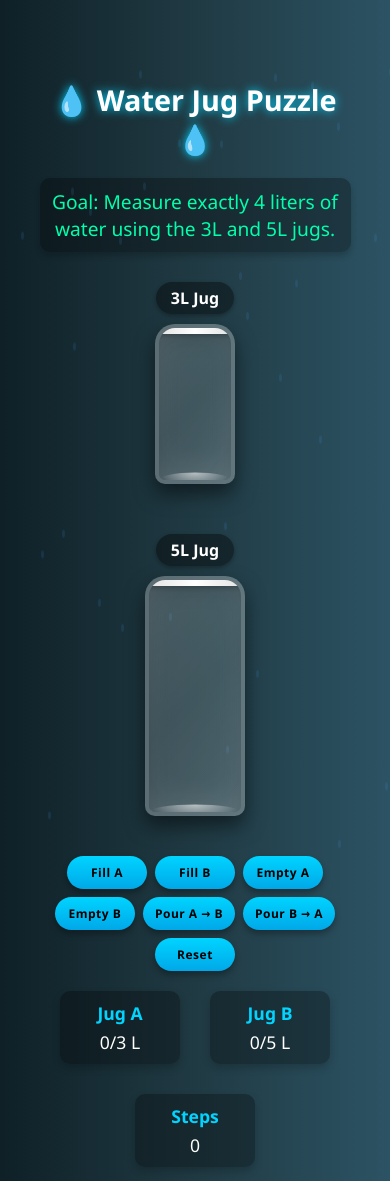
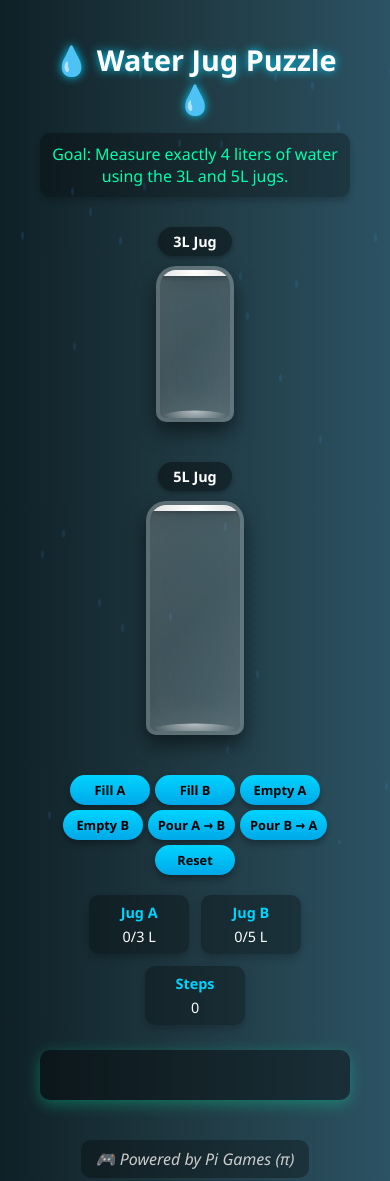
Before and after one commit to HabibParvej/Water_Jug_Game, a website: page index.html in a window 390 px wide. Shown: the top 1181 px of the page. Drawn offline with Linux system fonts and the light colour scheme.

Commit message:
Update index.html

```diff
--- a/index.html
+++ b/index.html
@@ -3,7 +3,7 @@
 <head>
   <meta charset="UTF-8">
   <meta name="viewport" content="width=device-width, initial-scale=1.0">
-  <title>Realistic Water Jug Puzzle | Pi Games</title>
+  <title>Responsive Water Jug Puzzle | Pi Games</title>
   <link rel="icon" type="image/png" href="https://upload.wikimedia.org/wikipedia/commons/thumb/2/2e/Pi-symbol.svg/768px-Pi-symbol.svg.png">
   <style>
     * {
@@ -19,15 +19,16 @@
       display: flex;
       flex-direction: column;
       align-items: center;
-      justify-content: flex-start;
-      padding-top: 60px;
-      perspective: 1000px;
+      justify-content: center;
       overflow-x: hidden;
+      padding: 20px;
     }
     .splash {
       position: fixed;
-      top: 0; left: 0;
-      width: 100%; height: 100%;
+      top: 0;
+      left: 0;
+      width: 100%;
+      height: 100%;
       background-color: black;
       color: white;
       display: flex;
@@ -40,22 +41,23 @@
     @keyframes fadeOut {
       0% {opacity: 1;}
       80% {opacity: 1;}
-      100% {opacity: 0; visibility: hidden;}
+      100% {opacity: 0; visibility: hidden; display: none;}
     }
     h1 {
-      font-size: 3rem;
-      margin-bottom: 20px;
+      font-size: clamp(1.8rem, 6vw, 2.8rem);
+      margin-bottom: 15px;
       text-shadow: 0 0 10px #00d4ff;
       text-align: center;
+      padding: 0 10px;
     }
     .container {
       text-align: center;
-      max-width: 800px;
-      width: 90%;
+      max-width: 1000px;
+      width: 100%;
       padding: 20px;
     }
     #goal {
-      font-size: 1.2rem;
+      font-size: clamp(1rem, 3vw, 1.2rem);
       margin-bottom: 20px;
       color: #00ffab;
       background: rgba(0, 0, 0, 0.3);
@@ -67,16 +69,18 @@
       display: flex;
       justify-content: center;
       align-items: flex-end;
-      gap: 60px;
+      gap: clamp(20px, 8vw, 60px);
       margin: 30px 0;
       position: relative;
       z-index: 1;
+      flex-wrap: wrap;
     }
     .jug-container {
       display: flex;
       flex-direction: column;
       align-items: center;
       margin-bottom: 10px;
+      min-width: 100px;
     }
     .jug-label {
       background: rgba(0, 0, 0, 0.4);
@@ -85,6 +89,7 @@
       margin-bottom: 10px;
       font-weight: bold;
       box-shadow: 0 2px 4px rgba(0, 0, 0, 0.3);
+      font-size: clamp(0.9rem, 3vw, 1rem);
     }
     .jug {
       position: relative;
@@ -93,7 +98,6 @@
       border: 4px solid rgba(255, 255, 255, 0.2);
       border-radius: 20px 20px 10px 10px;
       overflow: hidden;
-      transform-style: preserve-3d;
       box-shadow:
         0 10px 20px rgba(0, 0, 0, 0.5),
         inset 0 -10px 30px rgba(255, 255, 255, 0.1),
@@ -101,17 +105,16 @@
       transition: transform 0.3s ease;
     }
     .jug:hover {
-      transform: translateY(-5px) rotateX(5deg);
+      transform: translateY(-5px);
     }
     #jugA {
-      width: 100px;
-      height: 200px; /* 3L jug */
+      width: clamp(70px, 20vw, 100px);
+      height: clamp(140px, 40vw, 200px);
     }
     #jugB {
-      width: 130px;
-      height: 300px; /* 5L jug */
+      width: clamp(90px, 25vw, 130px);
+      height: clamp(180px, 60vw, 300px);
     }
-    /* Glass effect for jugs */
     .jug::before {
       content: '';
       position: absolute;
@@ -123,7 +126,6 @@
       z-index: 1;
       pointer-events: none;
     }
-    /* Jug rim */
     .jug::after {
       content: '';
       position: absolute;
@@ -147,7 +149,6 @@
       z-index: 1;
       box-shadow: inset 0 10px 15px rgba(0, 0, 0, 0.2);
     }
-    /* Water surface effect */
     .water::after {
       content: '';
       position: absolute;
@@ -159,7 +160,6 @@
       border-radius: 50%;
       transform: translateY(-50%);
     }
-    /* Water droplets */
     .water-droplet {
       position: absolute;
       width: 5px;
@@ -180,51 +180,37 @@
       display: flex;
       flex-wrap: wrap;
       justify-content: center;
-      gap: 10px;
+      gap: 8px;
       margin: 20px 0;
     }
     #controls button {
       background: linear-gradient(to bottom, #00d4ff, #00a8e8);
       color: black;
       border: none;
-      padding: 12px 24px;
-      font-size: 16px;
+      padding: clamp(8px, 2vw, 12px) clamp(12px, 3vw, 20px);
+      font-size: clamp(0.8rem, 3vw, 1rem);
       border-radius: 50px;
       cursor: pointer;
       transition: all 0.3s ease;
       box-shadow: 0 4px 6px rgba(0, 0, 0, 0.3);
-      min-width: 120px;
+      min-width: clamp(80px, 25vw, 120px);
       font-weight: bold;
-      letter-spacing: 0.5px;
       position: relative;
       overflow: hidden;
-    }
-    #controls button::after {
-      content: '';
-      position: absolute;
-      top: -10px;
-      left: -10px;
-      right: -10px;
-      bottom: -10px;
-      background: radial-gradient(circle, rgba(255,255,255,0.4) 0%, rgba(255,255,255,0) 80%);
-      opacity: 0;
-      transition: opacity 0.3s ease;
+      white-space: nowrap;
     }
     #controls button:hover {
       transform: translateY(-3px) scale(1.05);
       box-shadow: 0 6px 12px rgba(0, 0, 0, 0.4);
-    }
-    #controls button:hover::after {
-      opacity: 1;
     }
     #controls button:active {
       transform: translateY(1px);
       box-shadow: 0 2px 4px rgba(0, 0, 0, 0.3);
     }
     footer {
-      margin-top: 40px;
+      margin-top: 30px;
       font-style: italic;
-      font-size: 1.2rem;
+      font-size: clamp(1rem, 3vw, 1.2rem);
       color: #ccc;
       text-align: center;
       background: rgba(0, 0, 0, 0.3);
@@ -233,17 +219,17 @@
     }
     #status {
       margin-top: 20px;
-      font-size: 1.1rem;
+      font-size: clamp(0.9rem, 3vw, 1.1rem);
       display: flex;
       justify-content: center;
-      gap: 30px;
+      gap: clamp(10px, 3vw, 30px);
       flex-wrap: wrap;
     }
     .status-card {
       background: rgba(0, 0, 0, 0.3);
-      padding: 15px 25px;
+      padding: clamp(10px, 2vw, 15px) clamp(15px, 3vw, 25px);
       border-radius: 10px;
-      min-width: 150px;
+      min-width: clamp(100px, 25vw, 150px);
       box-shadow: 0 4px 8px rgba(0, 0, 0, 0.2);
     }
     .status-card p:first-child {
@@ -252,7 +238,7 @@
       margin-bottom: 5px;
     }
     #message {
-      font-size: 1.5rem;
+      font-size: clamp(1.2rem, 4vw, 1.5rem);
       margin-top: 25px;
       font-weight: bold;
       color: #00ffab;
@@ -288,21 +274,71 @@
     @keyframes drop-fall {
       to { transform: translateY(100vh); }
     }
-    /* Responsive adjustments */
+
+    /* Mobile-specific adjustments */
     @media (max-width: 768px) {
-      h1 { font-size: 2.2rem; }
-      #jugs { gap: 30px; }
-      #jugA { width: 80px; height: 160px; }
-      #jugB { width: 100px; height: 240px; }
-      #controls button { padding: 10px 15px; min-width: 100px; font-size: 14px; }
-      .status-card { padding: 10px 15px; min-width: 120px; }
+      #jugs {
+        gap: 30px;
+      }
+
+      #controls {
+        gap: 6px;
+      }
+
+      #controls button {
+        min-width: 100px;
+        padding: 8px 12px;
+      }
+
+      .status-card {
+        min-width: 120px;
+        padding: 10px 15px;
+      }
     }
+
     @media (max-width: 480px) {
-      #jugs { flex-direction: column; align-items: center; gap: 40px; }
-      h1 { font-size: 1.8rem; }
-      .container { padding-top: 20px; }
-      #controls { gap: 8px; }
-      #controls button { padding: 8px 12px; min-width: 80px; font-size: 12px; }
+      #jugs {
+        flex-direction: column;
+        align-items: center;
+        gap: 30px;
+      }
+
+      #controls {
+        gap: 5px;
+      }
+
+      #controls button {
+        min-width: 80px;
+        padding: 6px 10px;
+        font-size: 0.8rem;
+      }
+
+      .status-card {
+        min-width: 100px;
+        padding: 8px 12px;
+      }
+
+      #message {
+        min-height: 50px;
+        padding: 10px;
+      }
+
+      footer {
+        margin-top: 20px;
+        padding: 8px 15px;
+      }
+    }
+
+    @media (max-width: 350px) {
+      #controls button {
+        min-width: 70px;
+        font-size: 0.7rem;
+        padding: 5px 8px;
+      }
+
+      .jug-label {
+        padding: 4px 12px;
+      }
     }
   </style>
 </head>
@@ -365,7 +401,6 @@
     let volumeA = 0;
     let volumeB = 0;
     let steps = 0;
-    let dropletsInterval;
 
     // Create background droplets
     function createBackgroundDrops() {
```
